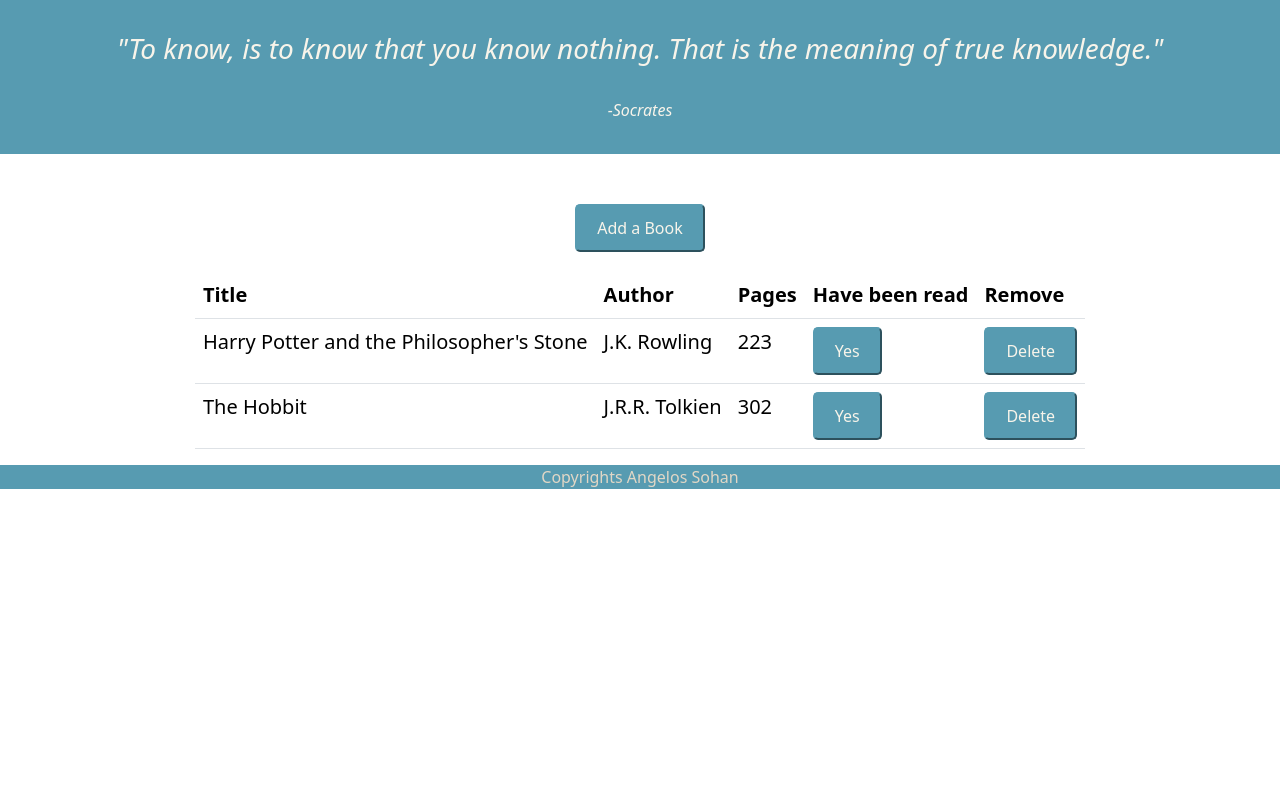
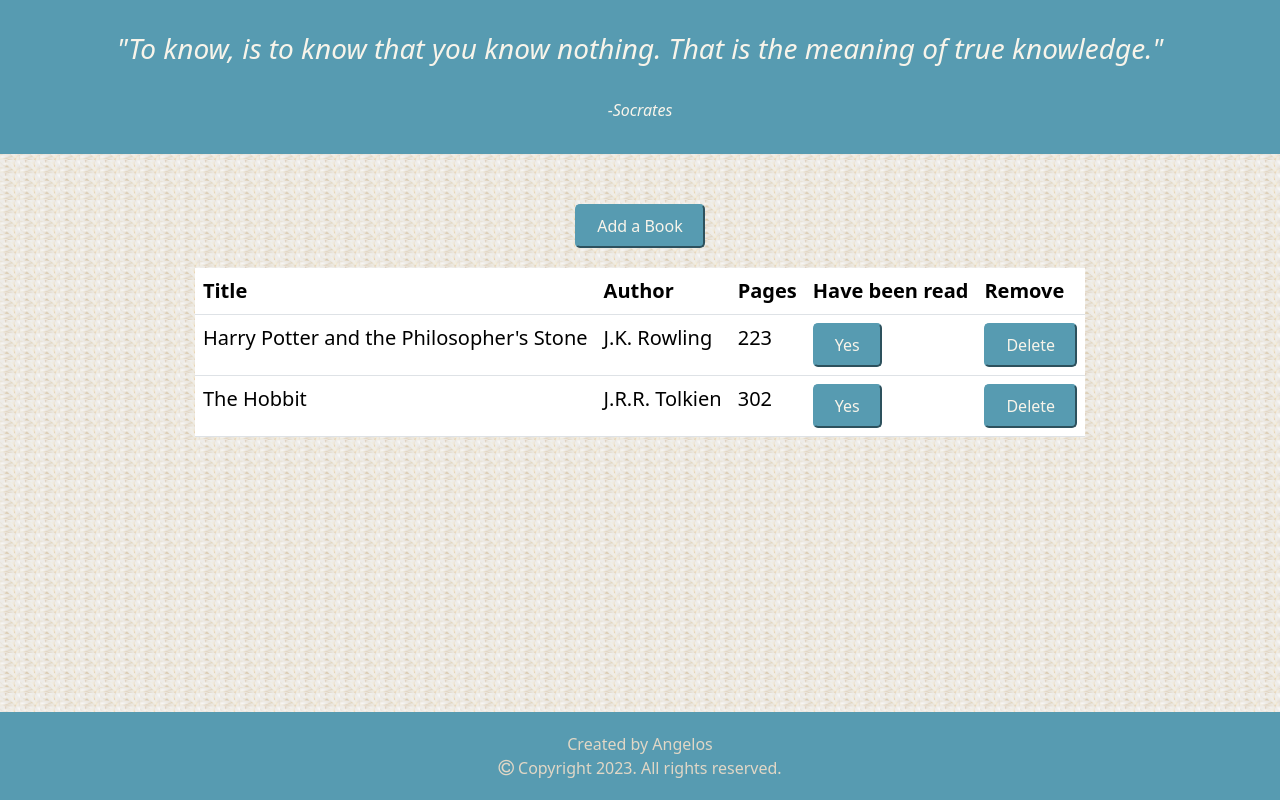
Before and after one commit to Angelos8/library, a plain HTML site: page index.html in a window 1280 px wide. Drawn offline with nearby package versions, Linux system fonts and the light colour scheme.

Commit message:
finalise library project

```diff
--- a/index.html
+++ b/index.html
@@ -7,6 +7,7 @@
     <link rel="stylesheet" href="library.css">
     <!-- bootstrap -->
     <link href="https://cdn.jsdelivr.net/npm/bootstrap@5.3.0-alpha1/dist/css/bootstrap.min.css" rel="stylesheet" integrity="sha384-GLhlTQ8iRABdZLl6O3oVMWSktQOp6b7In1Zl3/Jr59b6EGGoI1aFkw7cmDA6j6gD" crossorigin="anonymous">
+    <link rel="stylesheet" href="https://cdnjs.cloudflare.com/ajax/libs/font-awesome/4.7.0/css/font-awesome.min.css">
     <title>My Library</title>
 </head>
 <body>
@@ -38,7 +39,10 @@
                 </table>
             </div>
         </div>
-    <footer> Copyrights Angelos Sohan</footer>
+        <footer>
+            Created by Angelos<br>
+            <i class="fa fa-copyright" style="font-size:18px"></i> Copyright 2023. All rights reserved.
+        </footer>
     <script src="script.js"></script>
 </body>
 </html>
--- a/library.css
+++ b/library.css
@@ -1,5 +1,7 @@
 body{
-    /* background-image: url('/images/background-image.jpg'); */
+    background-image: url('/images/gold.jpg');
+    background-size: 20px;
+
 
 }
 #topbar{
@@ -11,12 +13,14 @@
 }
 
 .container{
+    color: #579BB1;
     display: flex;
     justify-content:space-around;
     flex-direction: column;
     gap: 20px;
     align-items: center;
     font-size: 20px;
+    height: 100%;
 
 }
 
@@ -28,7 +32,7 @@
     border-radius: 5px;
     border-color: #579BB1;
     font-size: 16px;
-    padding:10px 20px;
+    padding:8px 20px;
     margin: auto;
 }
 
@@ -59,6 +63,9 @@
 footer{
     background-color: #579BB1;
     color:#E1D7C6;
-    height: auto;
     text-align: center;
+    width: 100%;
+    position: fixed;
+    bottom: 0;
+    padding-block: 20px;
 }
--- a/script.js
+++ b/script.js
@@ -36,7 +36,8 @@
 }
 
 function printBookList(){
-  table.innerHTML +=` <tr>
+
+  table.innerHTML +=` <tr style='color: #579BB1;'>
                         <th scope="col">Title</th>
                         <th scope="col">Author</th>
                         <th scope="col">Pages</th>
@@ -46,8 +47,7 @@
   `
   for (let book in myLibrary){
     let readValue = isRead(myLibrary[book].read);
-    console.log('readValue = ', readValue);
-    table.innerHTML += `<tr>
+    table.innerHTML += `<tr >
                           <td>${myLibrary[book].title}</td>
                           <td>${myLibrary[book].author}</td>
                           <td>${myLibrary[book].pages}</td>
@@ -68,12 +68,6 @@
   let read = document.getElementById('checkbox').checked;
   let obj = new Book(title, author, pages, read);
   myLibrary.push(obj);
-  console.log(title);
-  console.log(author);
-  console.log(pages);
-  console.log(read);
-
-
 }
 
 function clearForm(){
@@ -114,10 +108,9 @@
 document.addEventListener('click',(e)=>{
   buttonID = e.target.id;
   buttonValue = e.target.value;
-  console.log(`button id = ${buttonID} and value of buttonID ${buttonValue}`);
+  // console.log(`button id = ${buttonID} and value of buttonID ${buttonValue}`);
   if (buttonValue == 'delete'){
     myLibrary.splice(Number(buttonID),1);
-    console.log(myLibrary);
     table.innerHTML = '';
     printBookList();
   }
@@ -140,9 +133,3 @@
 
   }
 });
-
-
-
-
-
-// PROJECT REQUIREMENTS: 6
```
Also changed, not shown: images/background-image.jpg (deleted), images/background-pattern.jpg (deleted), images/gold.jpg (added), 1 other file.
